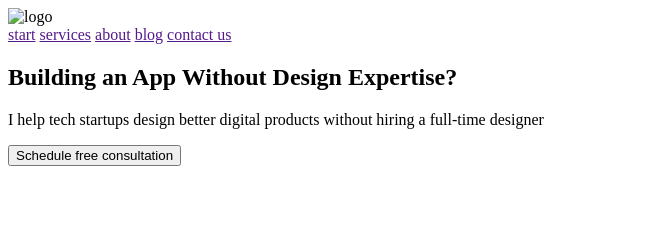
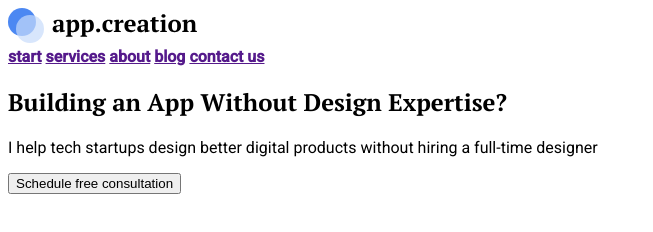
Before and after one commit to WebHeroSchool/app.creation-Privezentsev, a plain HTML site: page index.html in a window 1280 px wide. Shown: the whole page, without its empty margins (0-653 px from the left). Drawn offline with Linux system fonts and the light colour scheme.

Commit message:
добавил шрифты

```diff
--- a/index.html
+++ b/index.html
@@ -3,12 +3,13 @@
   <head>
     <meta charset="UTF-8">
     <meta name="viewport" content="width=device-width, initial-scale=1.0">
+    <link rel="stylesheet" href="../style.css">
     <title>App.creation</title>
   </head>
 <body>
   <header>
     <div class="logo">
-      <img src="" alt="logo" class="img-logo">
+      <img src="./img/logo.svg" alt="logo" class="img-logo">
     </div>
     <nav class="nav">
       <a href="">start</a>
--- /dev/null
+++ b/style.css
@@ -0,0 +1,19 @@
+@import url('https://fonts.googleapis.com/css2?family=PT+Serif:wght@700&family=Roboto:wght@400;500&display=swap');
+
+.nav {
+  font-family: 'roboto';
+  font-weight: 700;
+  font-style: normal;
+}
+
+.content h1 {
+  font-family: 'PT serif';
+  font-weight: 700;
+  font-style: normal;
+}
+
+.content p {
+  font-family: 'roboto';
+  font-weight: 400;
+  font-style: normal;
+}
```
Also changed, not shown: img/logo.svg (added). Lines whose indentation alone changed are shown as unchanged.
